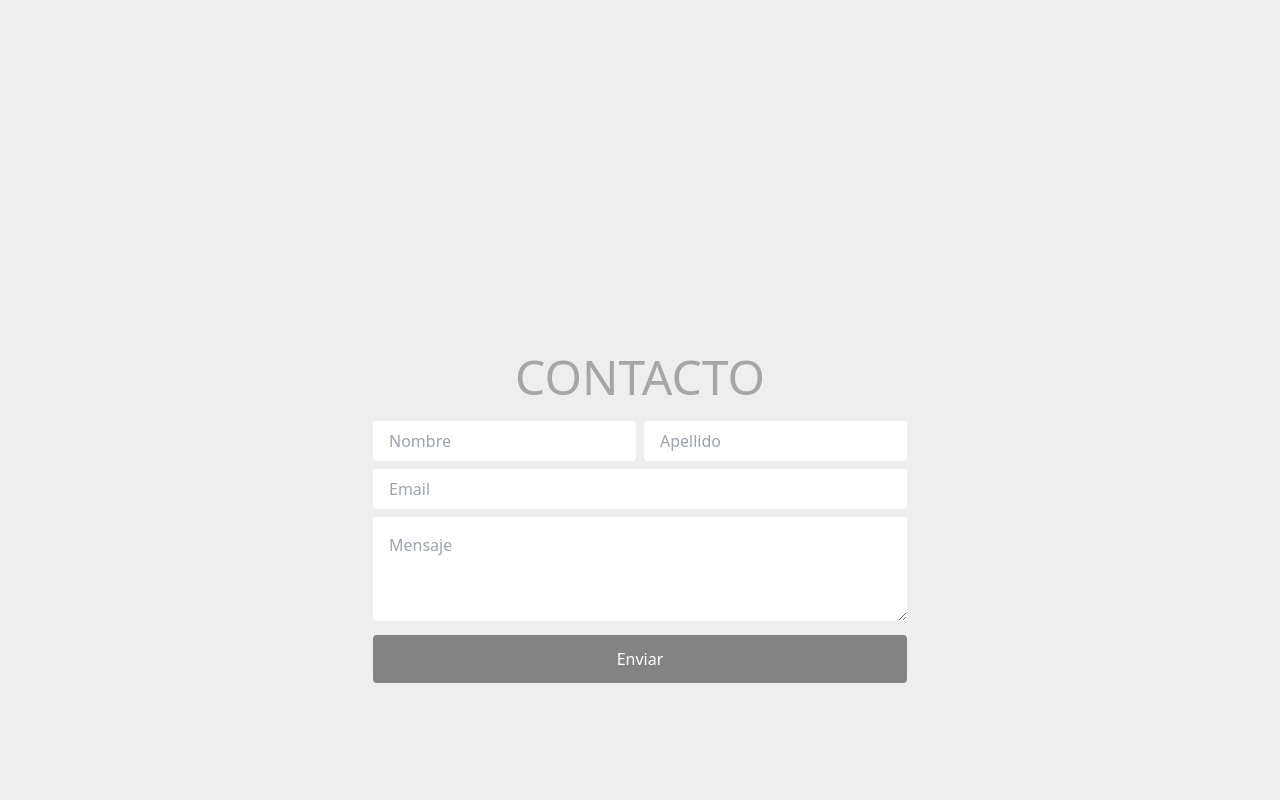
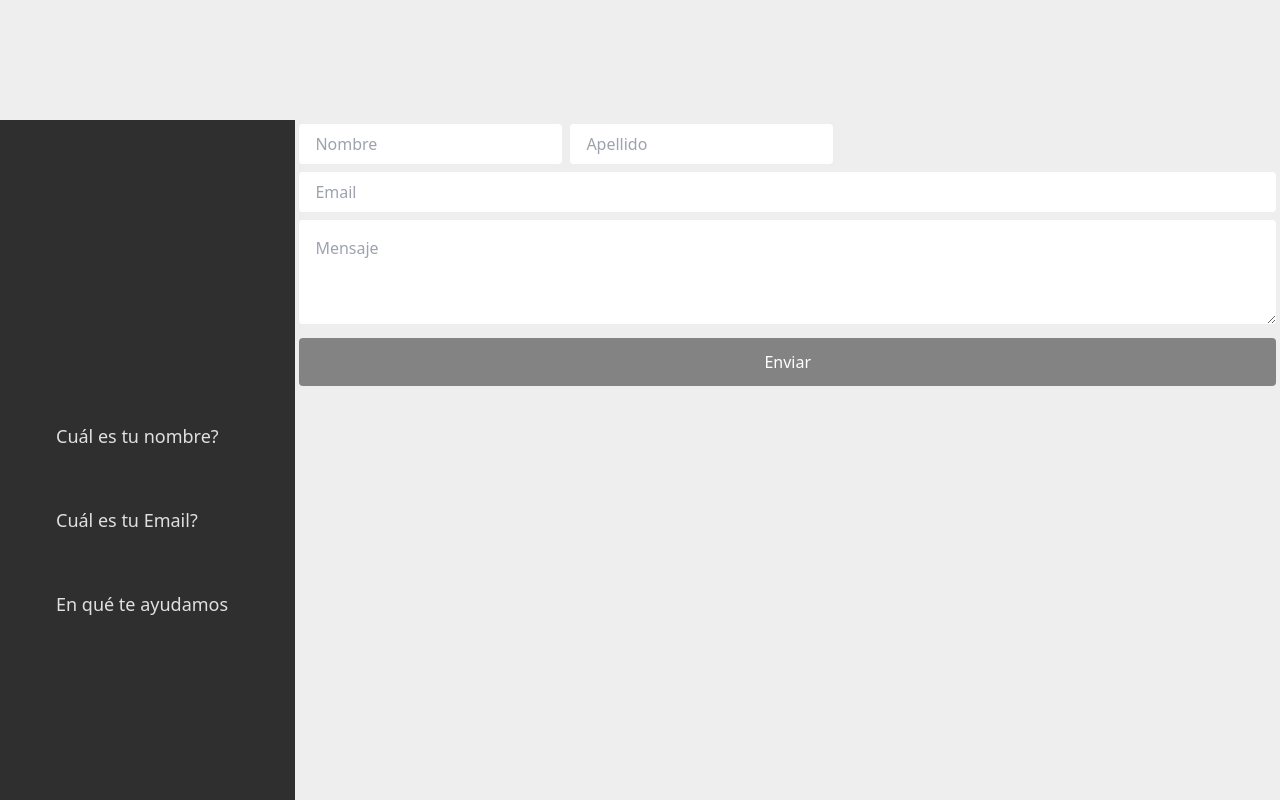
Before and after one commit to Cristobal21/segury-red, an Astro site: page / in a window 1280 px wide. Shown: the part 2280-3080 px from the top of the page. Built offline with nearby package versions, Linux system fonts and the light colour scheme; Astro itself is replaced by a stand-in of ours.

Commit message:
Contacto.astro en desarrollo

```diff
--- a/src/components/Contacto.astro
+++ b/src/components/Contacto.astro
@@ -1,7 +1,14 @@
-<div id="contacto" class="min-h-dvh flex justify-center items-center">
-    <section class="w-full h-96 flex flex-col justify-center items-center gap-y-4">
-        <h1 class="text-center text-black/30 text-5xl">CONTACTO</h1>
-        <section>
+<div id="contacto" class="min-h-dvh  flex justify-center items-center">
+    <section class="w-full h-screen flex ">
+        <!-- <h1 class="text-center text-black/30 text-5xl">CONTACTO</h1> -->
+        <section class="w-96 h-full border-none bg-black/80 ml-0 top-0 bottom-0">
+            <ul class="flex flex-col items-start justify-center px-10 gap-y-10 h-full [&>li]:rounded-full [&>li]:py-2 [&>li]:px-4 [&>li]:transition-all [&>li]:text-white/85 [&>li]:text-lg ">
+                <li tabindex="0" class="focus:scale-110 focus:text-xl hover:text-white hover:bg-white/10"><a href="#nombre">Cuál es tu nombre?</a></li>
+                <li tabindex="0" class="focus:scale-110 focus:text-xl hover:text-white hover:bg-white/10"><a href="#email">Cuál es tu Email?</a></li>
+                <li tabindex="0" class="focus:scale-110 focus:text-xl hover:text-white hover:bg-white/10"><a href="#mensaje">En qué te ayudamos</a></li>
+            </ul>
+        </section>
+        <section class="w-full">
             <form class="[&>div]:p-1 [&>div>input]:rounded [&>div>input]:px-4 [&>div>input]:py-2 [&>div>input]:outline-none">
                 <div class="flex gap-x-2">
                     <input type="text" placeholder="Nombre">
```
